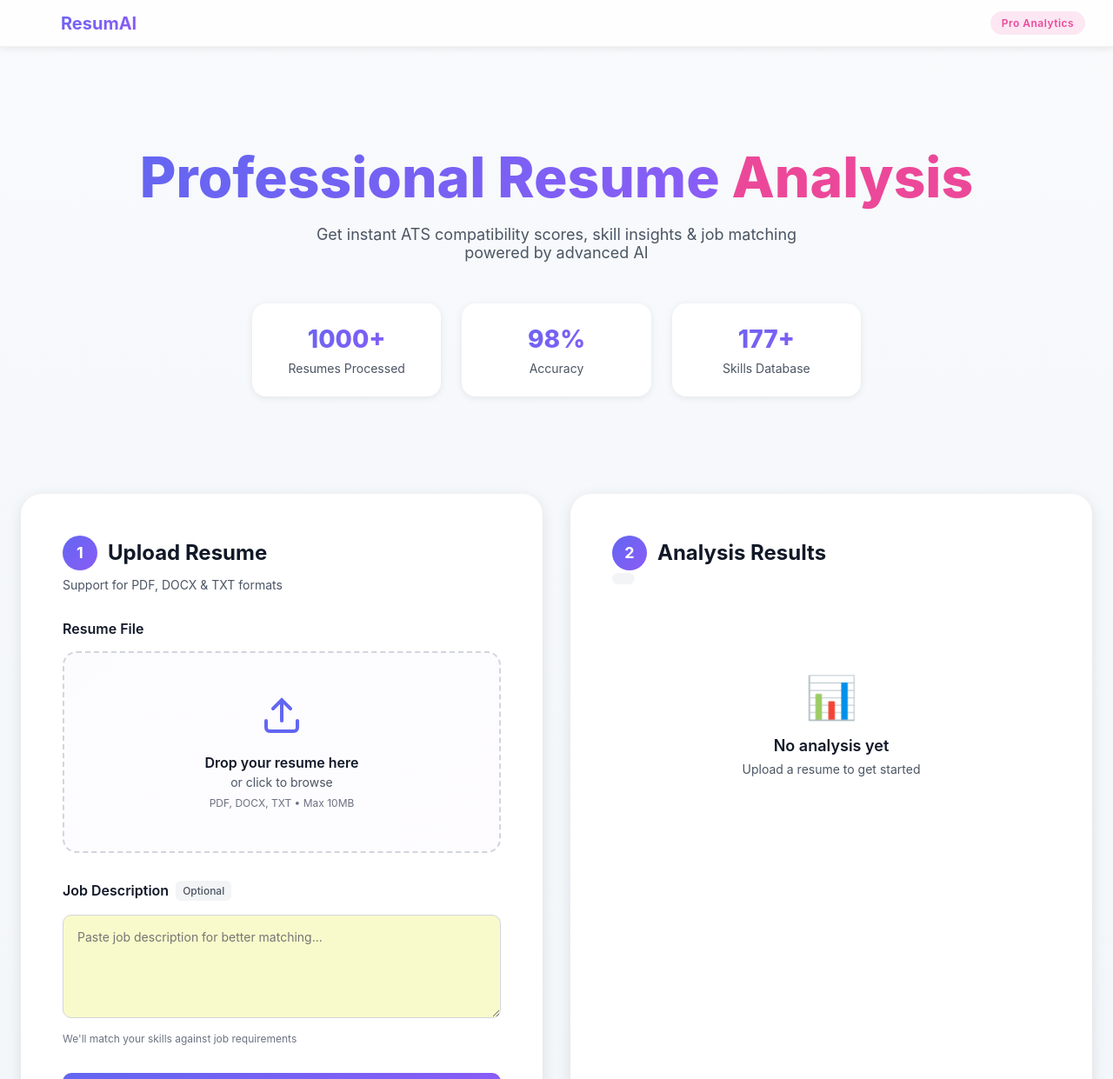
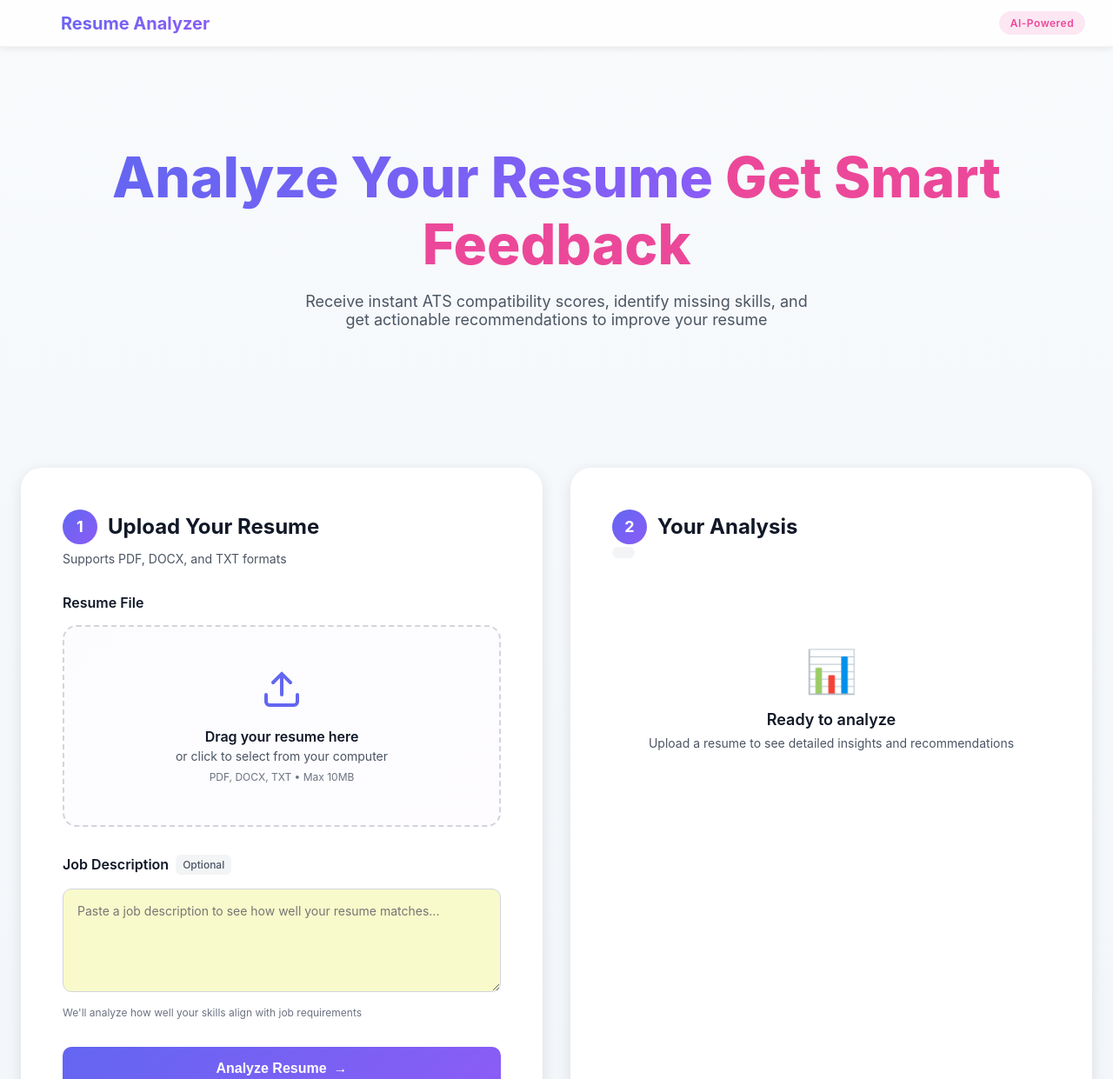
Before and after one commit to Crewjah/AI-Resume-Analyzer, a plain HTML site: page frontend/index.html in a window 1280 px wide. Shown: the top 1241 px of the page at 87% size. Drawn offline with Linux system fonts and the light colour scheme.

Commit message:
♻️ Clean up UI - Remove fake stats and improve professional branding
- Replace ResumAI with 'Resume Analyzer' branding (more professional)
- Remove fake stats (1000+, 98%, 177+) - kept database features
- Change logo from ⚡ to 📄 (more appropriate)
- Simplify hero section with clear value propositions
- Improve copy: More action-oriented, less marketing-heavy
- Change button label to 'Analyze Resume' (clearer action)
- Update placeholder text to be more helpful
- Cleaner job description prompt
- Professional footer without fake branding
- Fix backend 501 error by restarting services

```diff
--- a/frontend/index.html
+++ b/frontend/index.html
@@ -3,19 +3,19 @@
 <head>
     <meta charset="UTF-8">
     <meta name="viewport" content="width=device-width, initial-scale=1.0">
-    <title>AI Resume Analyzer - Professional Resume Scoring</title>
+    <title>Resume Analyzer - AI-Powered Resume Scoring & Analysis</title>
     <link rel="stylesheet" href="./assets/css/styles.css">
     <script src="./assets/js/config.js"></script>
 </head>
 <body>
-    <!-- Modern Navigation -->
+    <!-- Navigation -->
     <nav class="navbar">
         <div class="nav-wrapper">
             <div class="nav-logo">
-                <span class="logo-icon">⚡</span>
-                <span class="logo-text">ResumAI</span>
+                <span class="logo-icon">📄</span>
+                <span class="logo-text">Resume Analyzer</span>
             </div>
-            <div class="nav-badge">Pro Analytics</div>
+            <div class="nav-badge">AI-Powered</div>
         </div>
     </nav>
 
@@ -24,25 +24,10 @@
         <section class="hero-section">
             <div class="hero-content">
                 <h1 class="hero-title">
-                    <span class="gradient-text">Professional Resume</span>
-                    <span class="highlight">Analysis</span>
+                    <span class="gradient-text">Analyze Your Resume</span>
+                    <span class="highlight">Get Smart Feedback</span>
                 </h1>
-                <p class="hero-desc">Get instant ATS compatibility scores, skill insights & job matching powered by advanced AI</p>
-
-                <div class="stats-grid">
-                    <div class="stat-card">
-                        <div class="stat-value">1000+</div>
-                        <div class="stat-label">Resumes Processed</div>
-                    </div>
-                    <div class="stat-card">
-                        <div class="stat-value">98%</div>
-                        <div class="stat-label">Accuracy</div>
-                    </div>
-                    <div class="stat-card">
-                        <div class="stat-value">177+</div>
-                        <div class="stat-label">Skills Database</div>
-                    </div>
-                </div>
+                <p class="hero-desc">Receive instant ATS compatibility scores, identify missing skills, and get actionable recommendations to improve your resume</p>
             </div>
         </section>
 
@@ -53,9 +38,9 @@
                 <div class="card-header">
                     <h2 class="card-title">
                         <span class="step-badge">1</span>
-                        Upload Resume
+                        Upload Your Resume
                     </h2>
-                    <p class="card-subtitle">Support for PDF, DOCX & TXT formats</p>
+                    <p class="card-subtitle">Supports PDF, DOCX, and TXT formats</p>
                 </div>
 
                 <form id="analyzer-form" class="upload-form">
@@ -67,8 +52,8 @@
                                 <svg class="dropzone-icon" viewBox="0 0 24 24" fill="none" stroke="currentColor">
                                     <path d="M21 15v4a2 2 0 0 1-2 2H5a2 2 0 0 1-2-2v-4M17 8l-5-5-5 5M12 3v12" stroke-width="2" stroke-linecap="round"/>
                                 </svg>
-                                <p class="dropzone-title">Drop your resume here</p>
-                                <p class="dropzone-subtitle">or click to browse</p>
+                                <p class="dropzone-title">Drag your resume here</p>
+                                <p class="dropzone-subtitle">or click to select from your computer</p>
                                 <p class="dropzone-hint">PDF, DOCX, TXT • Max 10MB</p>
                             </div>
                         </div>
@@ -82,13 +67,13 @@
                             Job Description
                             <span class="label-badge">Optional</span>
                         </label>
-                        <textarea id="job-description" class="textarea-input" placeholder="Paste job description for better matching..." rows="5"></textarea>
-                        <p class="hint-text">We'll match your skills against job requirements</p>
+                        <textarea id="job-description" class="textarea-input" placeholder="Paste a job description to see how well your resume matches..." rows="5"></textarea>
+                        <p class="hint-text">We'll analyze how well your skills align with job requirements</p>
                     </div>
 
                     <!-- Submit Button -->
                     <button type="submit" class="submit-btn" id="submit-btn">
-                        <span class="btn-label">Analyze Now</span>
+                        <span class="btn-label">Analyze Resume</span>
                         <span class="btn-arrow">→</span>
                     </button>
 
@@ -97,7 +82,7 @@
                         <svg class="privacy-icon" viewBox="0 0 24 24" fill="currentColor">
                             <path d="M12 1L3 5v6c0 5.55 3.84 10.74 9 12 5.16-1.26 9-6.45 9-12V5l-9-4z"/>
                         </svg>
-                        <p>Your data is processed securely and never stored</p>
+                        <p>Your resume is analyzed instantly and never stored on our servers</p>
                     </div>
                 </form>
             </div>
@@ -107,7 +92,7 @@
                 <div class="card-header">
                     <h2 class="card-title">
                         <span class="step-badge">2</span>
-                        Analysis Results
+                        Your Analysis
                     </h2>
                     <div class="status-indicator" id="status-badge"></div>
                 </div>
@@ -115,8 +100,8 @@
                 <div class="results-content" id="results-container">
                     <div class="empty-state">
                         <div class="empty-icon">📊</div>
-                        <p class="empty-title">No analysis yet</p>
-                        <p class="empty-text">Upload a resume to get started</p>
+                        <p class="empty-title">Ready to analyze</p>
+                        <p class="empty-text">Upload a resume to see detailed insights and recommendations</p>
                     </div>
                 </div>
             </div>
@@ -125,7 +110,7 @@
 
     <!-- Footer -->
     <footer class="app-footer">
-        <p class="footer-text">© 2025 ResumAI • Professional Resume Analysis</p>
+        <p class="footer-text">© 2025 Resume Analyzer • AI-Powered Career Tools</p>
     </footer>
 
     <script src="./assets/js/app.js"></script>
```
